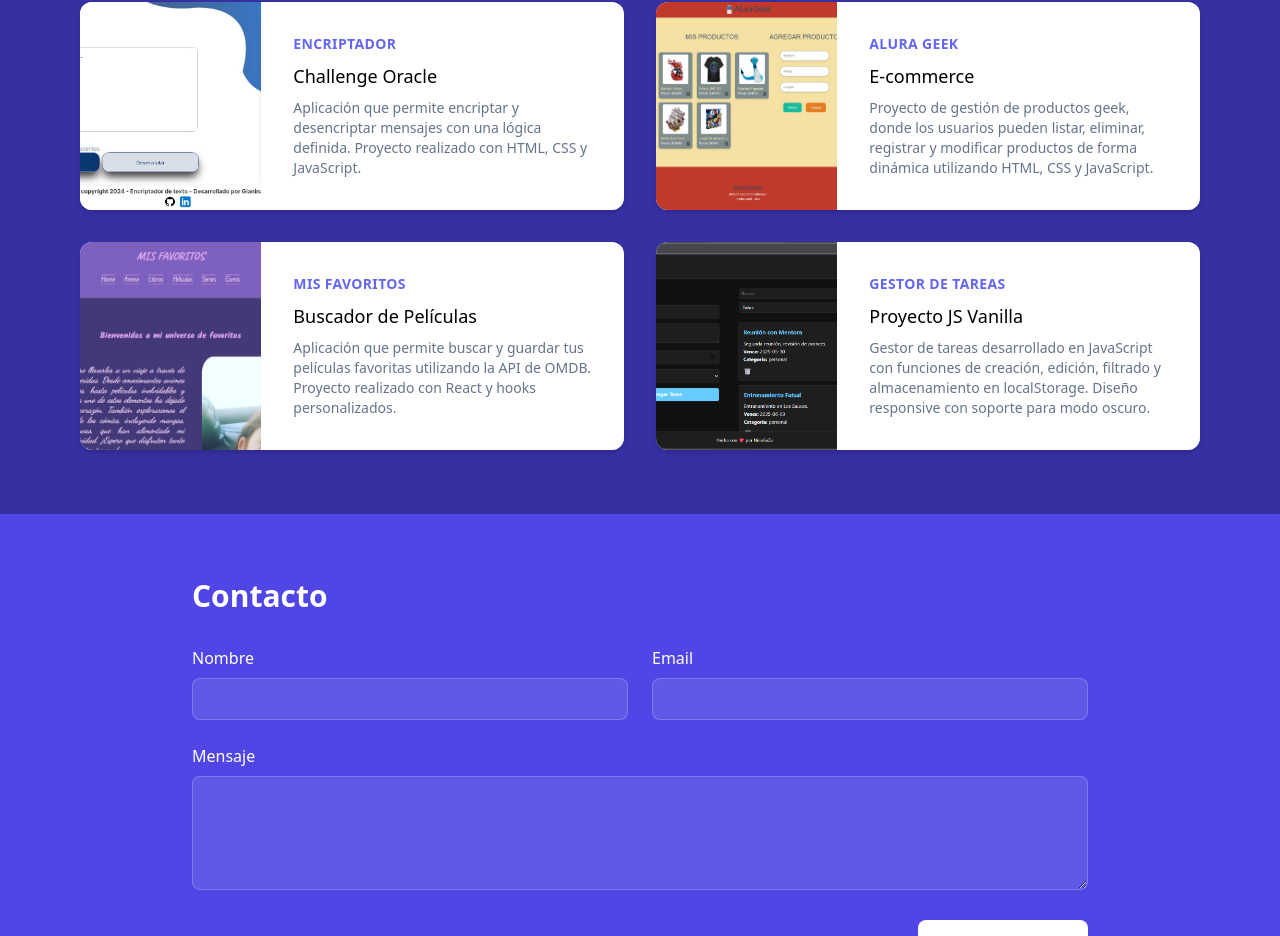
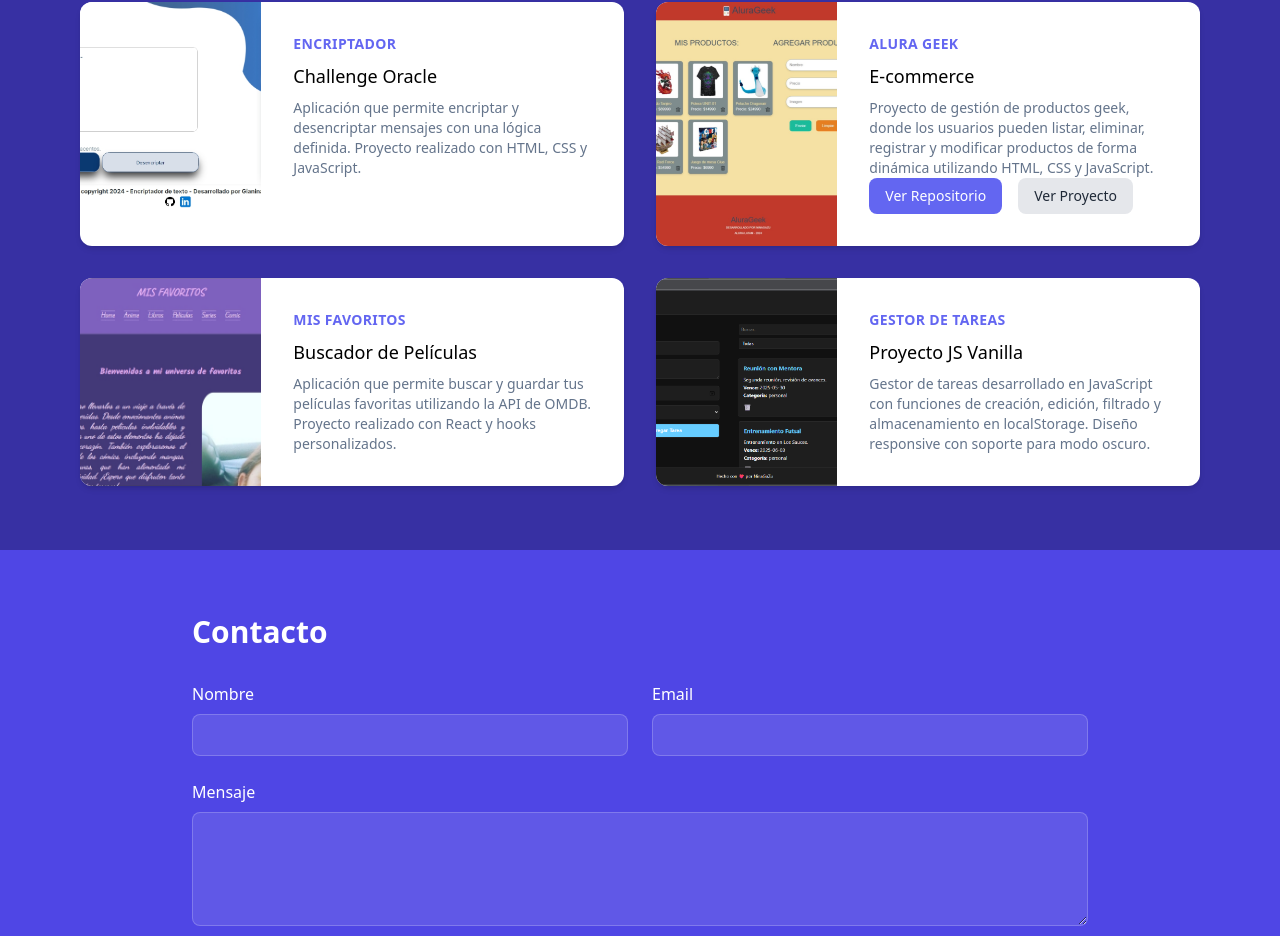
Before and after one commit to NinaGaZu/Portafolio, a React (Vite) app: page / in a window 1280 px wide. Shown: the part 1591-2527 px from the top of the page. Built offline with nearby package versions, Linux system fonts and the light colour scheme.

Commit message:
boton_proyecto

```diff
--- a/src/Component/Proyecto.jsx
+++ b/src/Component/Proyecto.jsx
@@ -49,6 +49,25 @@ const Proyecto = () => {
                     pueden listar, eliminar, registrar y modificar productos
                     de forma dinámica utilizando HTML, CSS y JavaScript.
                   </p>
+                  {/* Botones */}
+                    <div className="flex gap-4">
+                      <a
+                        href="https://github.com/NinaGaZu/Challenge-AluraGeek"
+                        target="_blank"
+                        rel="noopener noreferrer"
+                        className="px-4 py-2 bg-indigo-500 text-white text-sm rounded-lg hover:bg-indigo-600 transition"
+                      >
+                        Ver Repositorio
+                      </a>
+                      <a
+                        href="https://challenge-alura-geek-gray-tau.vercel.app/"
+                        target="_blank"
+                        rel="noopener noreferrer"
+                        className="px-4 py-2 bg-gray-200 text-gray-800 text-sm rounded-lg hover:bg-gray-300 transition"
+                      >
+                        Ver Proyecto
+                      </a>
+                    </div>
                 </div>
               </div>
             </div>
```
